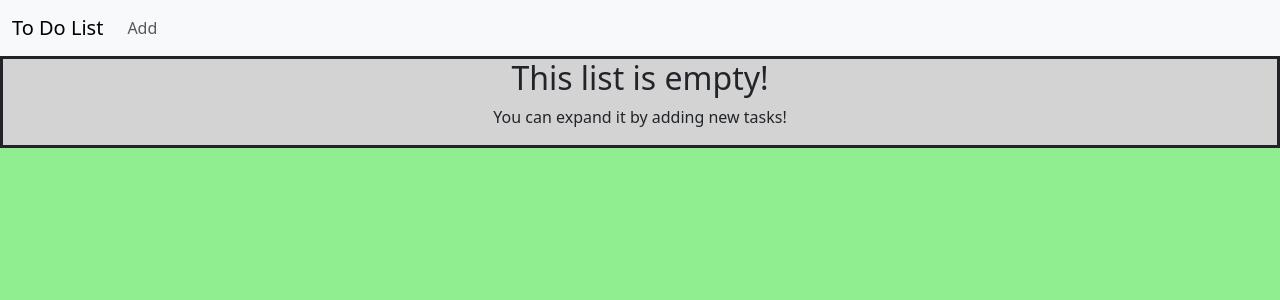
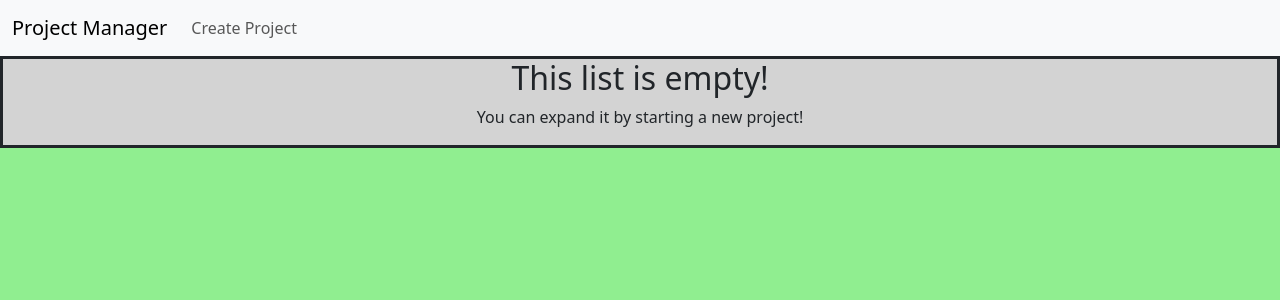
Before and after one commit to Mattjava/Project-Manager, a Flask app: page / in a window 1280 px wide. Shown: the top 300 px of the page. Run offline with Flask 3, Linux system fonts and the light colour scheme; data that the repository does not hold is empty; some libraries are stand-ins or nearby versions.

Commit message:
Turned a To-Do App into a Project Manager
Now the user can add task to groups called projects. This allows them to better organize what they need to do.

```diff
--- a/app.py
+++ b/app.py
@@ -6,8 +6,8 @@ from wtforms import StringField, SubmitField
 from wtforms.validators import DataRequired
 from sqlalchemy import Table, Column, MetaData, Sequence, Identity, String
 from sqlalchemy.sql import text
-from model import db, Task
-from forms import TaskForm
+from model import db, Task, Project
+from forms import TaskForm, ProjectForm
 import os
 
 
@@ -26,58 +26,105 @@ app.config['SECRET_KEY'] = os.environ['SECRET_KEY']
 # Database connection
 db.init_app(app)
 
+current_project_id = 0
+
 
 # This URL loads the home page of the website
 # It also grabs all the tasks in the database and displays it to the user.
 @app.route('/')
 def index():
-    global currentId, tasks
+    global current_project_id
 
 
-    tasks = db.session.execute(text('SELECT task FROM task')).fetchall()
+    projects = db.session.execute(text('SELECT name FROM project')).fetchall()
 
-    allIds = db.session.execute(text('SELECT id FROM task')).fetchall()
+    allIds = db.session.execute(text('SELECT project_id FROM project')).fetchall()
+
+    current_project_id = len(allIds)
+
+    projects_dict = []
+    for i in range(len(projects)):
+        project_dict = {}
+        project_dict['id'] = allIds[i][0]
+        project_dict['name'] = projects[i][0]
+        projects_dict.append(project_dict)
+
+    return render_template('index.html', task_dict=projects_dict, project_page=False)
+
+@app.route('/project/<int:id>')
+def project(id):
+    project = Project.query.get_or_404(id)
+
+    tasks = Task.query.filter_by(project_id=id).all()
+    task_names = [task.task for task in tasks]
+
+    allIds = [task.id for task in tasks]
 
     tasks_dict = []
     for i in range(len(tasks)):
         task_dict = {}
-        task_dict['id'] = allIds[i][0]
-        task_dict['task'] = tasks[i][0]
+        task_dict['id'] = allIds[i]
+        task_dict['task'] = task_names[i]
         tasks_dict.append(task_dict)
 
-    return render_template('index.html', task_dict=tasks_dict)
-
+    return render_template('index.html', task_dict=tasks_dict, project_page=True, project=project)
 
 # Loads page to add new tasks
-@app.route('/add')
-def add():
-    return render_template('add.html', form=TaskForm())
+@app.route('/addproject')
+def addproject():
+    return render_template('add.html', form=ProjectForm(), create_task=False)
+
+@app.route('/addtask/<int:id>', methods=['GET', 'POST'])
+def addtask(id):
+    current_project = db.session.query(Project).get(id)
+    return render_template('add.html', form=TaskForm(), create_task=True, project=current_project)
 
 # This URL handles POST request with new tasks
 # The function connected saves new data into the Postresql database and redirects the user to the home page
-@app.route('/postadd', methods=['POST'])
-def postadd():
+
+@app.route('/posttask/<int:project_id>', methods=['POST'])
+def posttask(project_id):
+    if request.method == 'POST':
+        task = request.form['task']
+        all_tasks = db.session.execute(text('select task from task where project_id=id'), {"id": project_id}).fetchall()
+        if task not in all_tasks:
+            new_task = Task(task, project_id)
+            db.session.add(new_task)
+            db.session.commit()
+        return redirect(f"/project/{project_id}")
+@app.route('/postproject', methods=['POST'])
+def postproject():
 
     if request.method == 'POST':
-        task = request.form['task']
-        tasks = db.session.execute(text('SELECT task FROM task')).fetchall()
-        if task not in tasks:
-            print("Adding new task")
+        project = request.form['name']
+        projects = db.session.execute(text('SELECT name FROM project')).fetchall()
+        if project not in projects:
+            print("Adding new project")
 
-            new_task = Task(task)
-            db.session.add(new_task)
+            new_project = Project(project)
+            db.session.add(new_project)
             db.session.commit()
+    return redirect('/')
+
+@app.route('/deleteproject/<int:id>')
+def deleteproject(id):
+    db.session.execute(text('DELETE FROM task WHERE project_id=:id'), {"id": id})
+    db.session.execute(text('DELETE FROM project WHERE project_id=:id'), {"id": id})
+    db.session.commit()
     return redirect('/')
 
 # This route handles POST request to delete a post.
 # It deletes a submission from the database and redirects the user to the home page
-@app.route('/postdelete/<int:id>', methods=['GET', 'POST'])
-def postdelete(id):
+@app.route('/deletetask/<int:id>', methods=['GET', 'POST'])
+def deletetask(id):
+    task = Task.query.get_or_404(id)
+    project = Project.query.get(task.project_id)
+
     db.session.execute(text('DELETE FROM task WHERE id=:oldid'), {"oldid": id})
     db.session.commit()
 
-    return redirect('/')
+    return redirect(f'/project{project.project_id}')
 
 
 if __name__ == '__main__':
-    app.run()
+    app.run(debug=True)
--- a/forms.py
+++ b/forms.py
@@ -6,3 +6,7 @@ from wtforms.validators import DataRequired
 class TaskForm(FlaskForm):
     task = StringField('Task', validators=[DataRequired()])
     submit = SubmitField('Submit')
+
+class ProjectForm(FlaskForm):
+    name = StringField('Project Name', validators=[DataRequired()])
+    submit = SubmitField('Submit')
--- a/templates/header.html
+++ b/templates/header.html
@@ -2,14 +2,14 @@
 
 <nav class="navbar navbar-expand-lg bg-body-tertiary">
   <div class="container-fluid">
-    <a class="navbar-brand" href="{{ url_for('index') }}">To Do List</a>
+    <a class="navbar-brand" href="{{ url_for('index') }}">Project Manager</a>
     <button class="navbar-toggler" type="button" data-bs-toggle="collapse" data-bs-target="#navbarNav" aria-controls="navbarNav" aria-expanded="false" aria-label="Toggle navigation">
       <span class="navbar-toggler-icon"></span>
     </button>
     <div class="collapse navbar-collapse" id="navbarNav">
       <ul class="navbar-nav">
         <li class="nav-item">
-          <a class="nav-link" href="{{ url_for('add') }}">Add</a>
+          <a class="nav-link" href="{{ url_for('addproject') }}">Create Project</a>
         </li>
       </ul>
     </div>
--- a/templates/index.html
+++ b/templates/index.html
@@ -5,7 +5,11 @@
     <meta name="viewport" content="width=device-width, initial-scale=1.0">
     <link rel="stylesheet" href="{{ url_for('static', filename='style.css') }}">
     <link href="https://cdn.jsdelivr.net/npm/bootstrap@5.3.7/dist/css/bootstrap.min.css" rel="stylesheet" integrity="sha384-LN+7fdVzj6u52u30Kp6M/trliBMCMKTyK833zpbD+pXdCLuTusPj697FH4R/5mcr" crossorigin="anonymous">
-    <title>To-DO List</title>
+    {% if project_page %}
+    <title>{{  project['name'] }}</title>
+    {% else %}
+    <title>Project Manager</title>
+    {% endif %}
 </head>
 <body>
 {#    <div id="title-container">#}
@@ -20,14 +24,28 @@
         <ul class="list-group justify-content-center text-center">
             {% for task in task_dict %}
                 <li class="list-group-item">
-                    {{ task['task'] }} <a class="nav-link" href="{{ url_for('postdelete', id=task['id']) }}">X</a>
+                    {% if not project_page  %}
+                    <a href="{{ url_for('project', id=task['id']) }}">{{ task['name'] }}</a>
+                        <a class="nav-link" href="{{ url_for('deleteproject', id=task['id']) }}">X</a>
+                    {% else %}
+                        {{ task['task'] }}
+                        <a class="nav-link" href="{{ url_for('deletetask', id=task['id']) }}">X</a>
+                    {% endif %}
                 </li>
             {% else %}
                 <div id="empty-container">
                     <h2>This list is empty!</h2>
+                    {% if project_page %}
                     <p>You can expand it by adding new tasks!</p>
+                    {% else %}
+                    <p>You can expand it by starting a new project!</p>
+                    {% endif %}
                 </div>
             {% endfor %}
+
+            {% if project_page %}
+                <a href="{{ url_for('addtask', id=project['project_id']) }}">+</a>
+            {% endif %}
         </ul>
     <script src="https://cdn.jsdelivr.net/npm/bootstrap@5.3.7/dist/js/bootstrap.bundle.min.js" integrity="sha384-ndDqU0Gzau9qJ1lfW4pNLlhNTkCfHzAVBReH9diLvGRem5+R9g2FzA8ZGN954O5Q" crossorigin="anonymous"></script>
 </body>
```
Also changed, not shown: model.py (+11 -2 lines), templates/add.html (+9 -3 lines), 1 other file.
